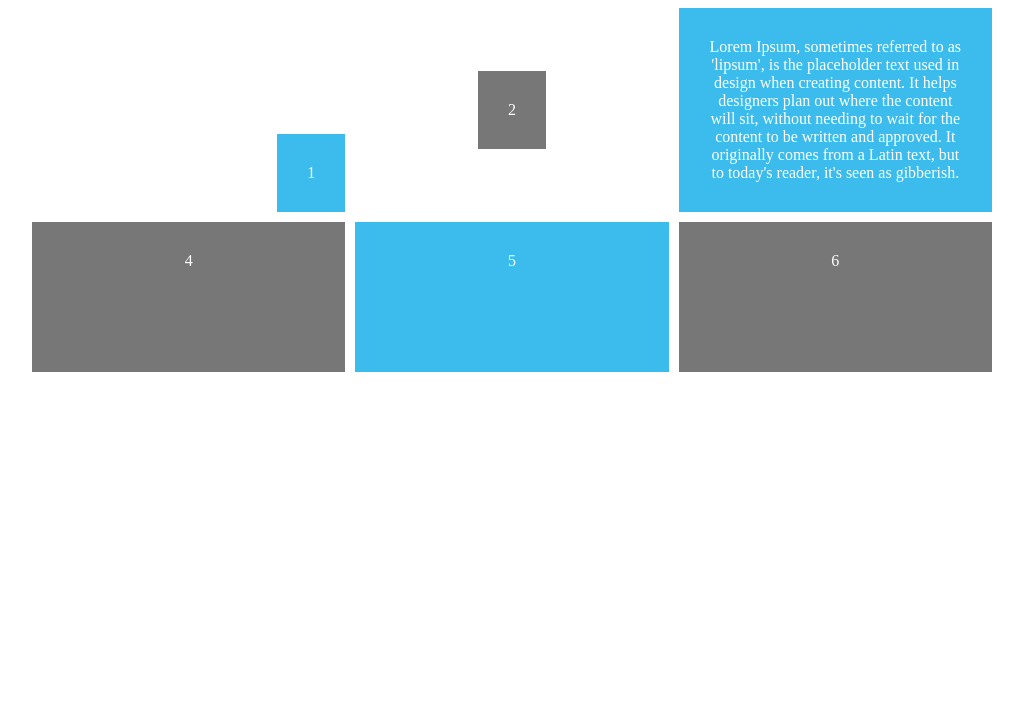
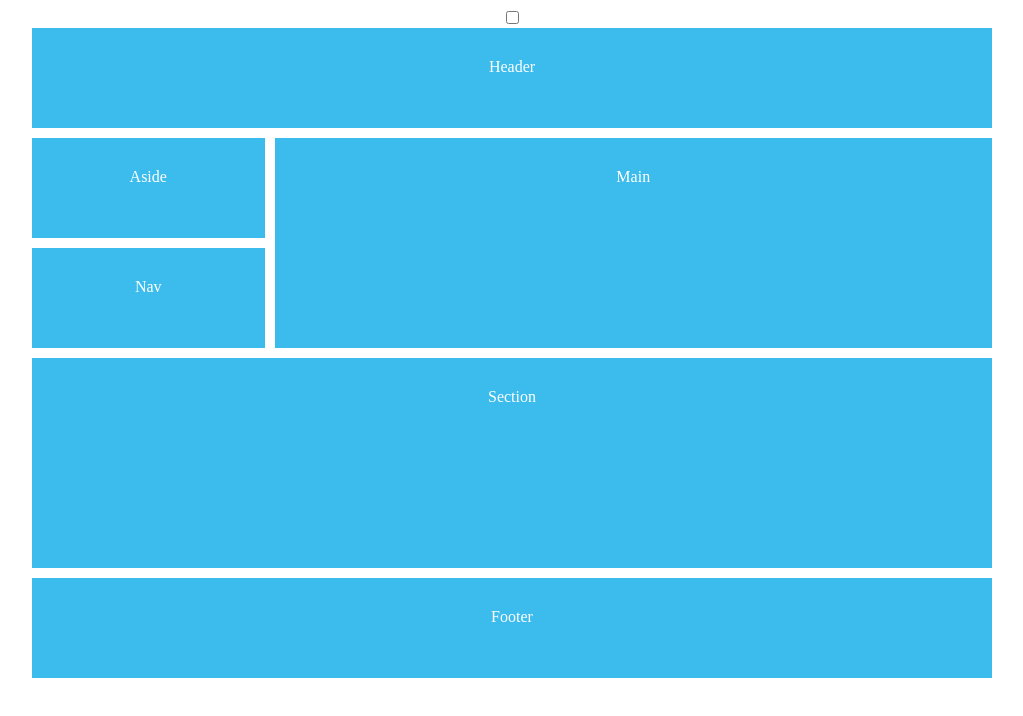
Before and after one commit to lidia-dalecka/CSS-grid, a plain HTML site: page index.html in a window 1280 px wide. Shown: the whole page, without its empty margins (128-1151 px from the left). Drawn offline with Linux system fonts and the light colour scheme.

Commit message:
Created a 12-column grid and checkbox in index.html

```diff
--- a/index.html
+++ b/index.html
@@ -15,81 +15,82 @@
             display: grid;
             /*grid-template-columns: 33.3% 33.3% 33.3%;*/
             /*grid-template-columns: 1fr 2fr 1fr;*/
-            grid-template-columns: repeat(3, 1fr);
-            grid-auto-rows: minmax(150px, auto);
+            grid-template-columns: repeat(12, 1fr);
+            grid-auto-rows: minmax(100px, auto);
             /*grid-template-rows: repeat (4, minmax(150px, auto));*/
             grid-gap: 10px;
             max-width: 960px;
             margin: 0 auto;
+            position: relative; /*in will have the same width as max-width*/
             /*align-items: start;
             justify-items: end;*/
         }
 
-        #content div{
+        #content > *{
             background: #3bbced;
             padding: 30px;
         }
 
-        #content div:nth-child(even){
-            background: #777;;
+        header{
+            grid-column: 1 / 13;
         }
-
-        .one{
-            /*grid-column-start: 1;
-            grid-column-end: 3;
-            grid-column: 1 / 3;*/
-            justify-self: end;
-            align-self: end;
-        }
-
-        .two{
-            justify-self: center;
-            align-self: center;
-        }
-
-        .three{
-            justify-self: start;
-            align-self: start;
-        }
-
-        /*.four{
-            grid-column: 4 / 7;
+        main{
+            grid-column: 4 / 13;
             grid-row: 2 / 4;
         }
-
-        .five{
-            grid-column: 3 / 7;
+        aside{
+            grid-column: 1 / 4;
         }
-
-        .six{
-            grid-row: 4;
-            grid-column: 1 / 3;
-        }*/
-
-        /*.nested{
+        section{
+            grid-column: 1 / 13;
+            grid-row: 4 / 6;
+        }
+        nav{
+            grid-column: 1 / 4;
+        }
+        footer{
+            grid-column: 1 / 13;
+        }
+        #grid{
             display: grid;
-            grid-template-columns: 1fr 1fr;
-            grid-gap: 10px;
-            grid-column: span 3;
+            position: absolute;
+            top: 0;
+            left: 0;
+            grid-template-columns: repeat(12, 1fr); /* earlier there were only rows*/
+            grid-auto-rows: minmax(100%, auto);
+            width: 100%;
+            height: 100%;
+            background: transparent; /*header is now on the same hight as those 12 columns*/
+            padding: 0;
+            display: none;
         }
-
-        .nested p{
-            border: 1px solid #fff;
-            padding: 20px;
+        #grid p{
+            border: 1px solid;
+            background: #000;
             margin: 0;
-        }*/
+            opacity: 0.2;
+        }
+        input:checked + #content #grid{
+           display: grid;
+       }
     </style>
 </head>
 <body>
 
+    <input type="checkbox"/>
+
     <div id="content">
 
-        <div class="one">1</div>
-        <div class="two">2</div>
-        <div class="three">Lorem Ipsum, sometimes referred to as 'lipsum', is the placeholder text used in design when creating content. It helps designers plan out where the content will sit, without needing to wait for the content to be written and approved. It originally comes from a Latin text, but to today's reader, it's seen as gibberish.</div>
-        <div class="four">4</div>
-        <div class="five">5</div>
-        <div class="six">6</div>
+        <div id="grid">
+            <p></p><p></p><p></p><p></p><p></p><p></p><p></p><p></p><p></p><p></p><p></p><p></p>
+        </div>
+
+        <header>Header</header>
+        <main>Main</main>
+        <section>Section</section>
+        <aside>Aside</aside>
+        <nav>Nav</nav>
+        <footer>Footer</footer>
 
     </div>
 
```
